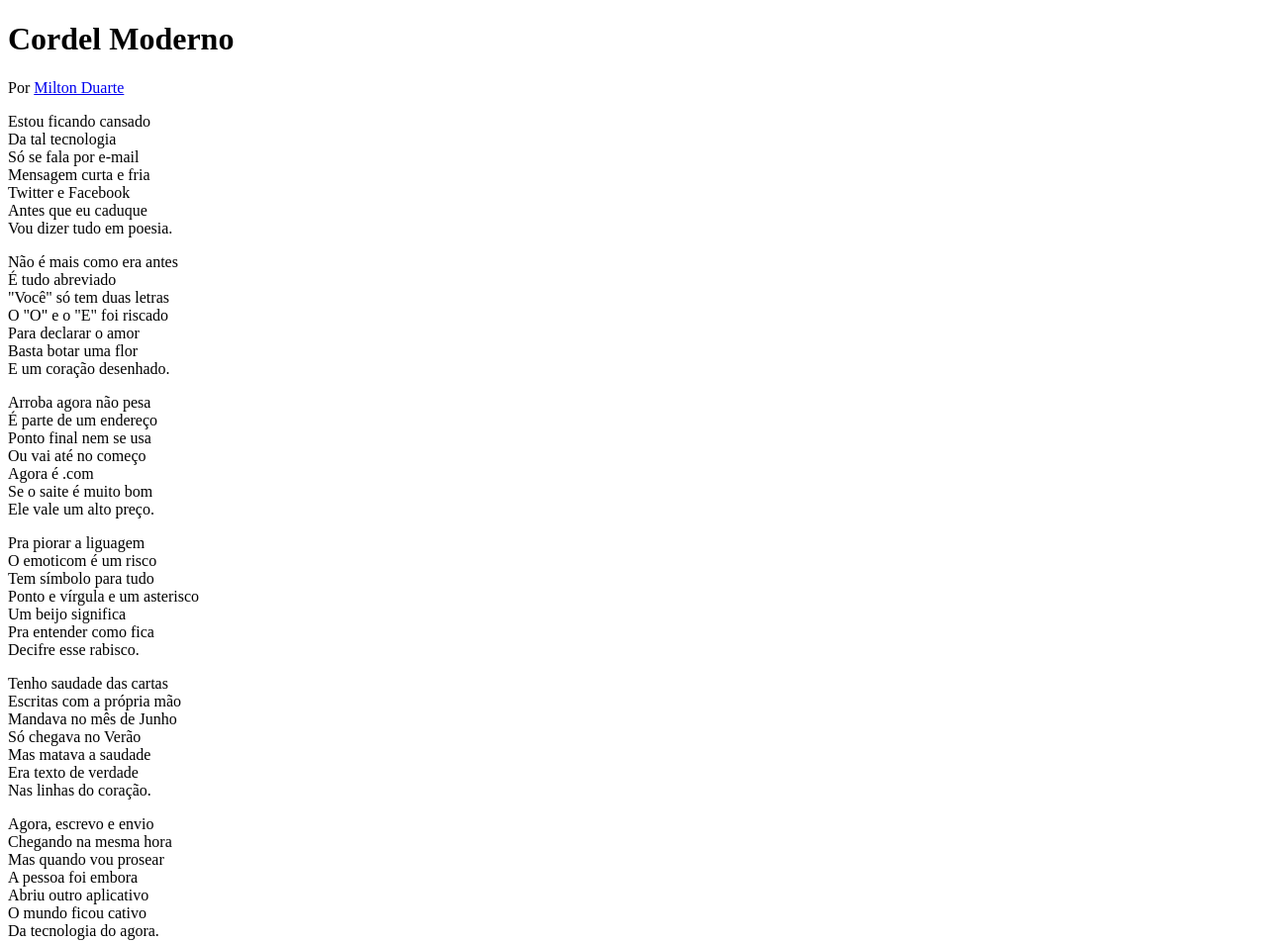
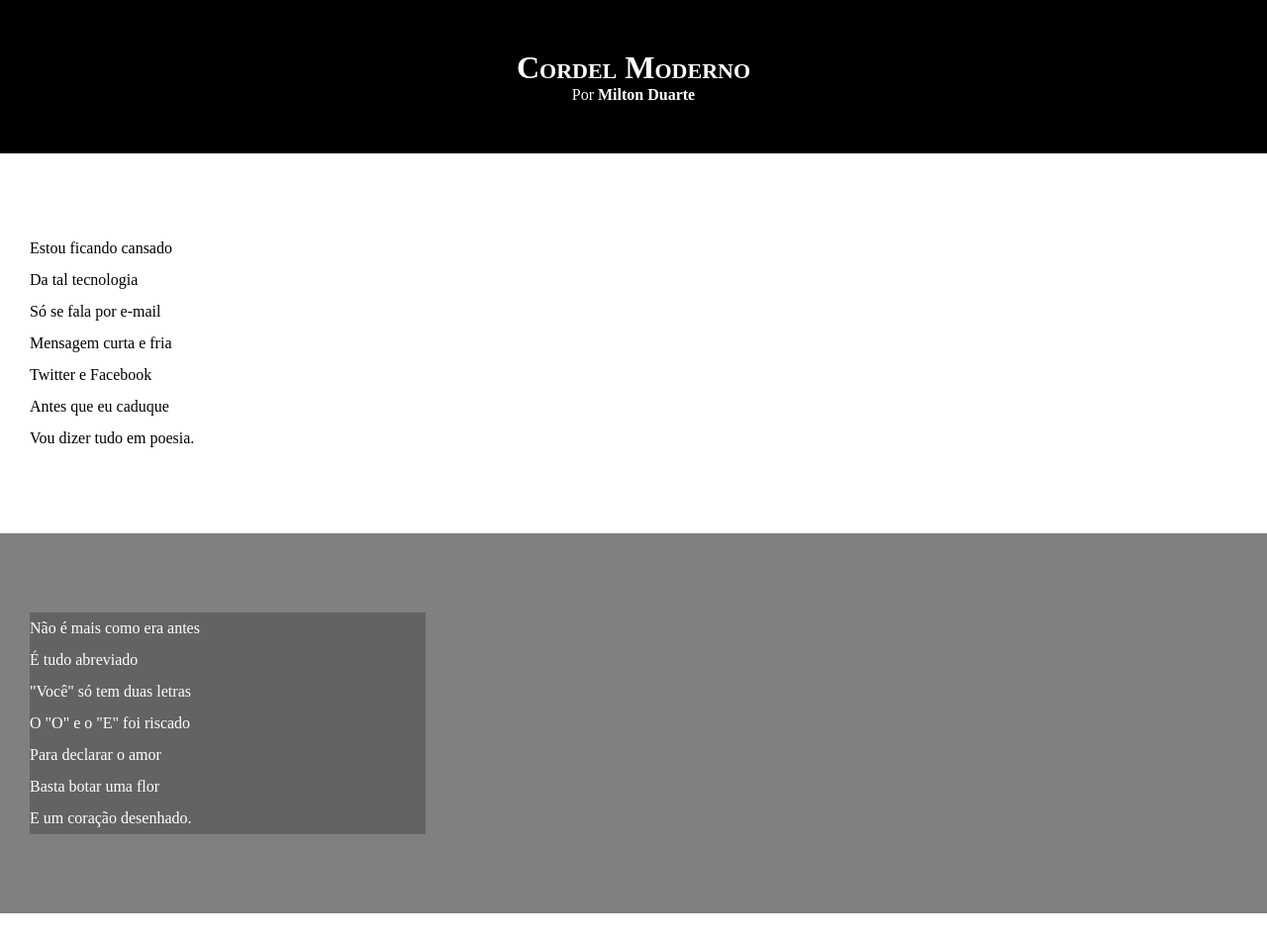
Before and after one commit to gabriellattanzi/HTML-CSS, a plain HTML site: page desafios/12/index.html in a window 1280 px wide. Shown: the top 953 px of the page at 99% size. Drawn offline with Linux system fonts and the light colour scheme.

Commit message:
att estilo textos e blocos

```diff
--- a/desafios/12/estilo/style.css
+++ b/desafios/12/estilo/style.css
@@ -1 +1,64 @@
 @charset "UTF-8";
+
+*{
+    margin: 0px;
+    padding: 0px;
+}
+
+html, body {
+    min-height: 100vh; /*view height, existe tb o vw= view width*/
+    background-color: darkgray;
+}
+
+header {
+    background-color: black;
+    color: white;
+    text-align: center;
+}
+header > h1 {
+    padding-top: 50px;
+    font-variant: small-caps; /*letras maiusculas mas as primeiras sao maiores*/
+}
+
+header > p {
+    padding-bottom: 50px;
+}
+
+a {
+    color: white;
+    text-decoration: none;
+    font-weight: bolder;
+}
+
+a:hover {
+    text-decoration: underline;
+}
+
+section {
+    padding-top: 10vh;
+    padding-bottom: 10vh;
+    line-height: 2em;
+    padding-left: 30px;
+}
+
+section.normal {
+    background-color: white;
+    color: black;
+}
+
+section.imagem {
+    background-color: gray;
+    color: white;
+}
+
+section.imagem > p {
+    background-color: rgba(0, 0, 0, 0.226);
+    width: 400px;
+}
+
+footer {
+    background-color: black;
+    color: white;
+    text-align: center;
+    padding: 10px;
+}
--- a/desafios/12/index.html
+++ b/desafios/12/index.html
@@ -16,7 +16,7 @@
         </p>
      </header>
 
-    <section>
+    <section class="normal">
         <p>
             Estou ficando cansado <br>
             Da tal tecnologia <br>
@@ -30,7 +30,7 @@
 
 
 
-    <section>
+    <section class="imagem">
         <p>
             Não é mais como era antes <br>
             É tudo abreviado <br>
@@ -44,7 +44,7 @@
 
 
 
-    <section>
+    <section class="normal">
         <p>
             Arroba agora não pesa<br>
             É parte de um endereço <br>
@@ -67,7 +67,7 @@
 
 
 
-    <section>
+    <section class="imagem">
         <p>
             Tenho saudade das cartas<br>
             Escritas com a própria mão<br>
@@ -81,7 +81,7 @@
 
 
 
-    <section>
+    <section class="normal">
         <p>
             Agora, escrevo e envio<br>
             Chegando na mesma hora<br>
```
